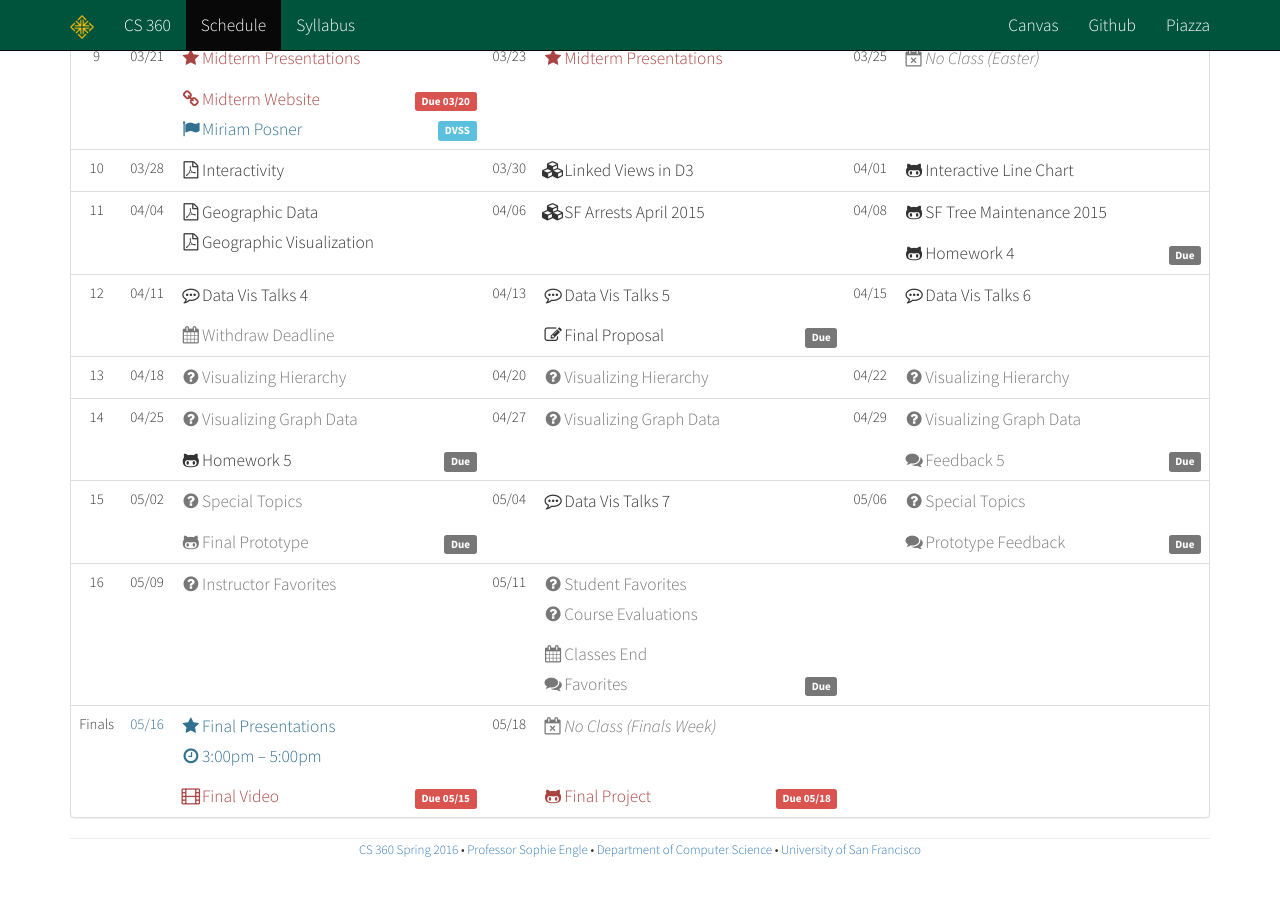
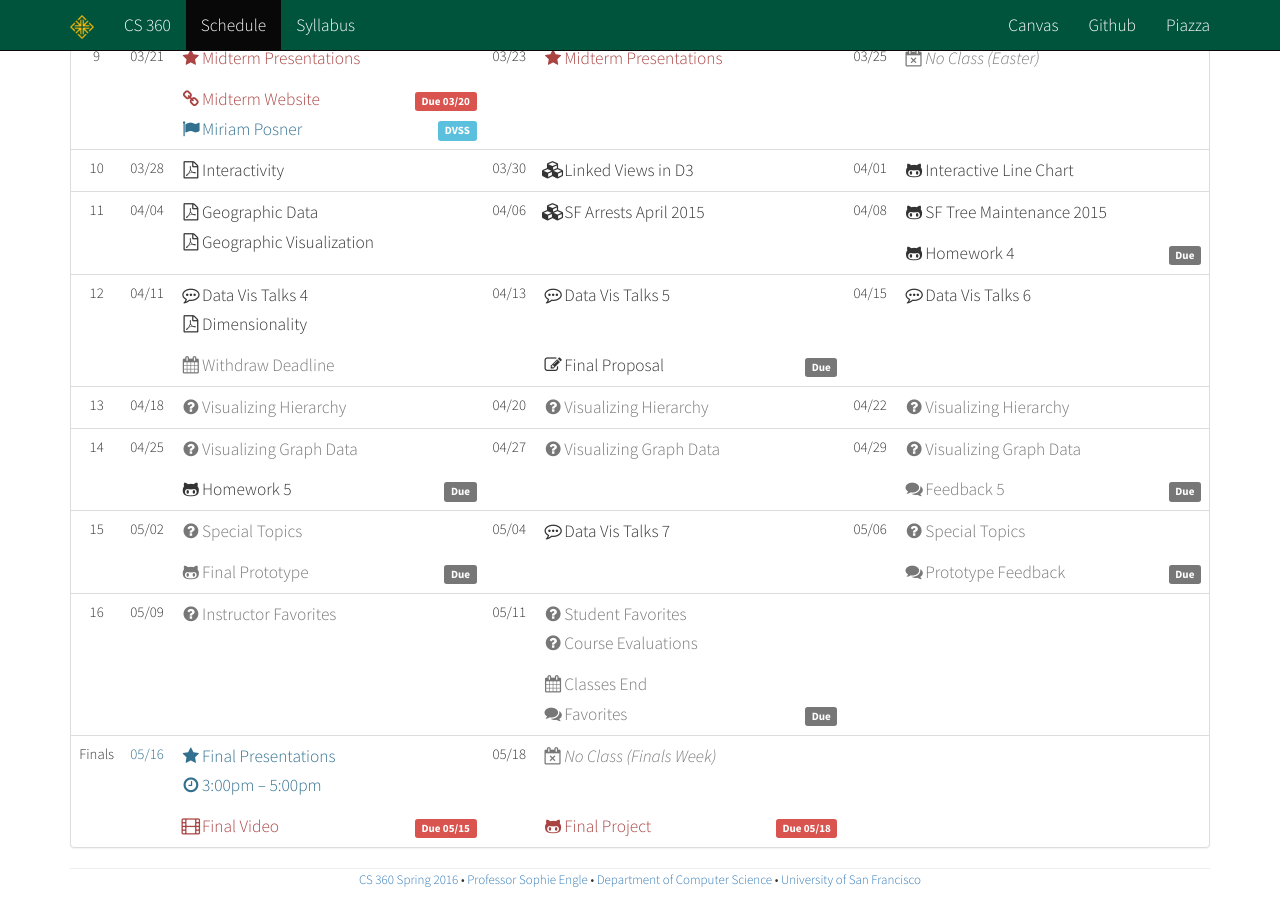
Before and after one commit to usf-cs360-2016/usf-cs360-2016.github.io, a Jekyll site: the page built from schedule.html, in a window 1280 px wide and 900 px high, scrolled down 1128 px. Built offline with Jekyll 4.4.1, drawn with Linux system fonts in a browser that asks for light colours; nearby versions of some CDN libraries; before the commit the page ends 1998 px from its top, so only the background shows below that.

Commit message:
Adding slides.

```diff
--- a/_data/schedule.yml
+++ b/_data/schedule.yml
@@ -461,6 +461,9 @@
         - name  : "Data Vis Talks 4"
           icon  : "fa-commenting-o"
           link  : "https://usfca.instructure.com/courses/1558949/assignments/6565817"
+        - name  : "Dimensionality"
+          icon  : "fa-file-pdf-o"
+          link  : "https://drive.google.com/open?id=0BxYofk0iB_upNkxKUC1CM3F2c00"
       dates :
         - name  : "Withdraw Deadline"
           style : "text-muted"
```
